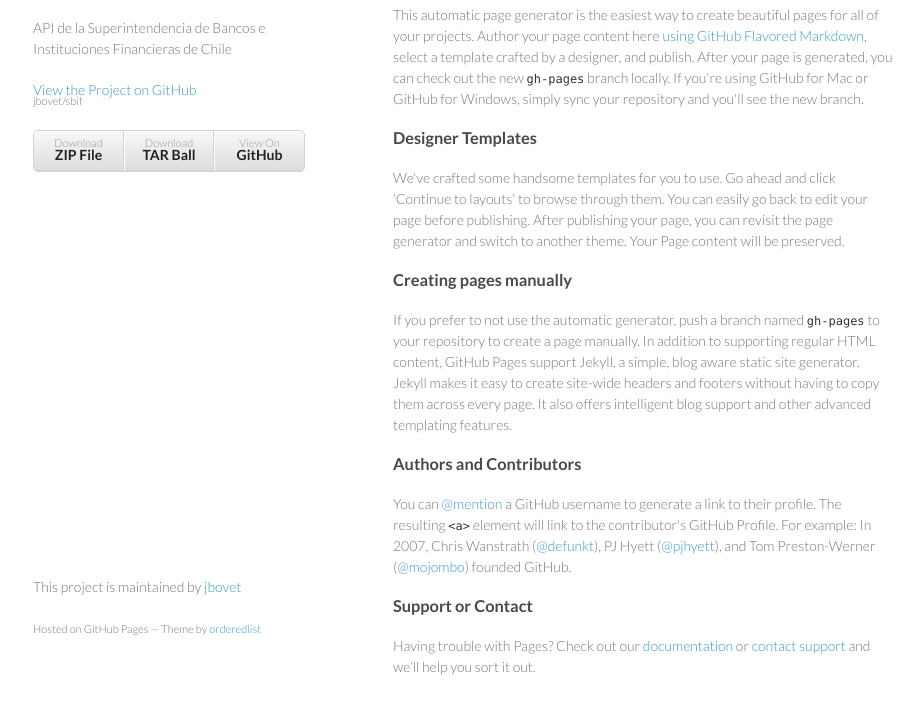
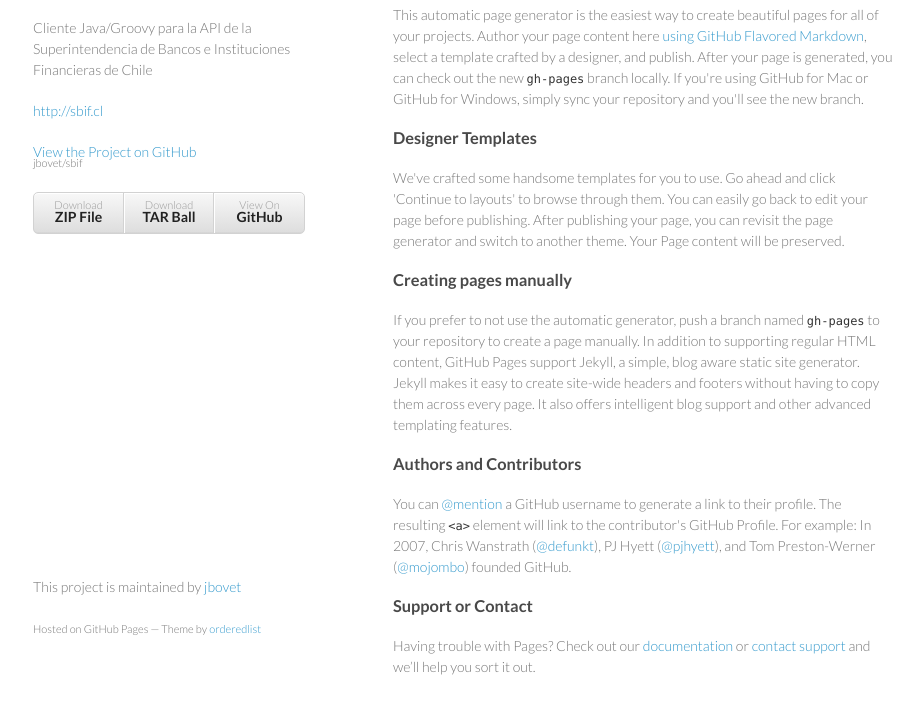
Before and after one commit to jbovet/sbif, a plain HTML site: page index.html in a window 1280 px wide. Shown: the part 92-806 px from the top of the page, without its empty margins (177-1100 px from the left). Drawn offline with Linux system fonts and the light colour scheme.

Commit message:
added sbif url

```diff
--- a/index.html
+++ b/index.html
@@ -16,8 +16,8 @@
     <div class="wrapper">
       <header>
         <h1>Sbif</h1>
-        <p>API de la Superintendencia de Bancos e Instituciones Financieras de Chile </p>
-
+        <p>Cliente Java/Groovy para la API de la Superintendencia de Bancos e Instituciones Financieras de Chile </p>
+        <p><a href="http://sbif.cl">http://sbif.cl</a></p>
         <p class="view"><a href="https://github.com/jbovet/sbif">View the Project on GitHub <small>jbovet/sbif</small></a></p>
 
 
```
